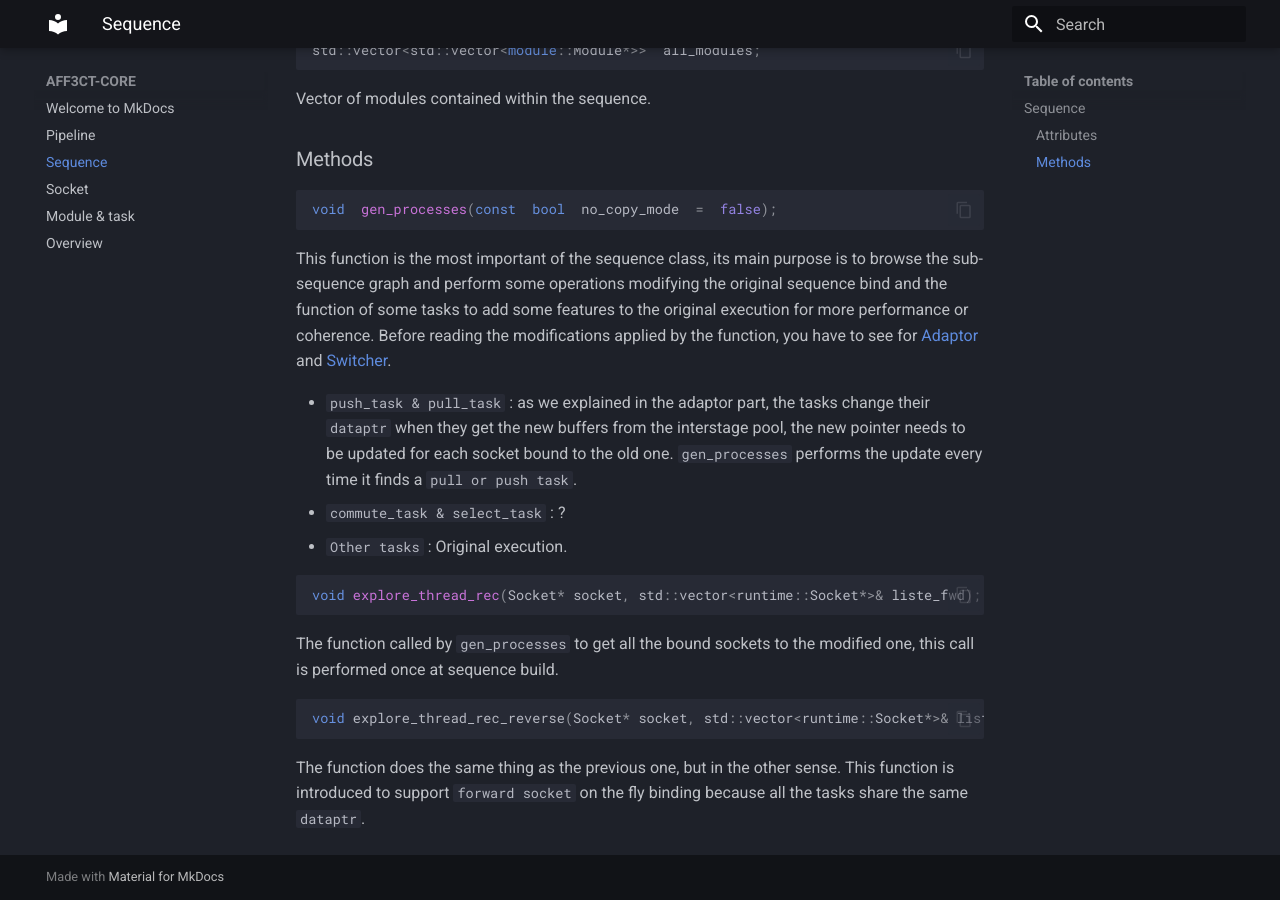
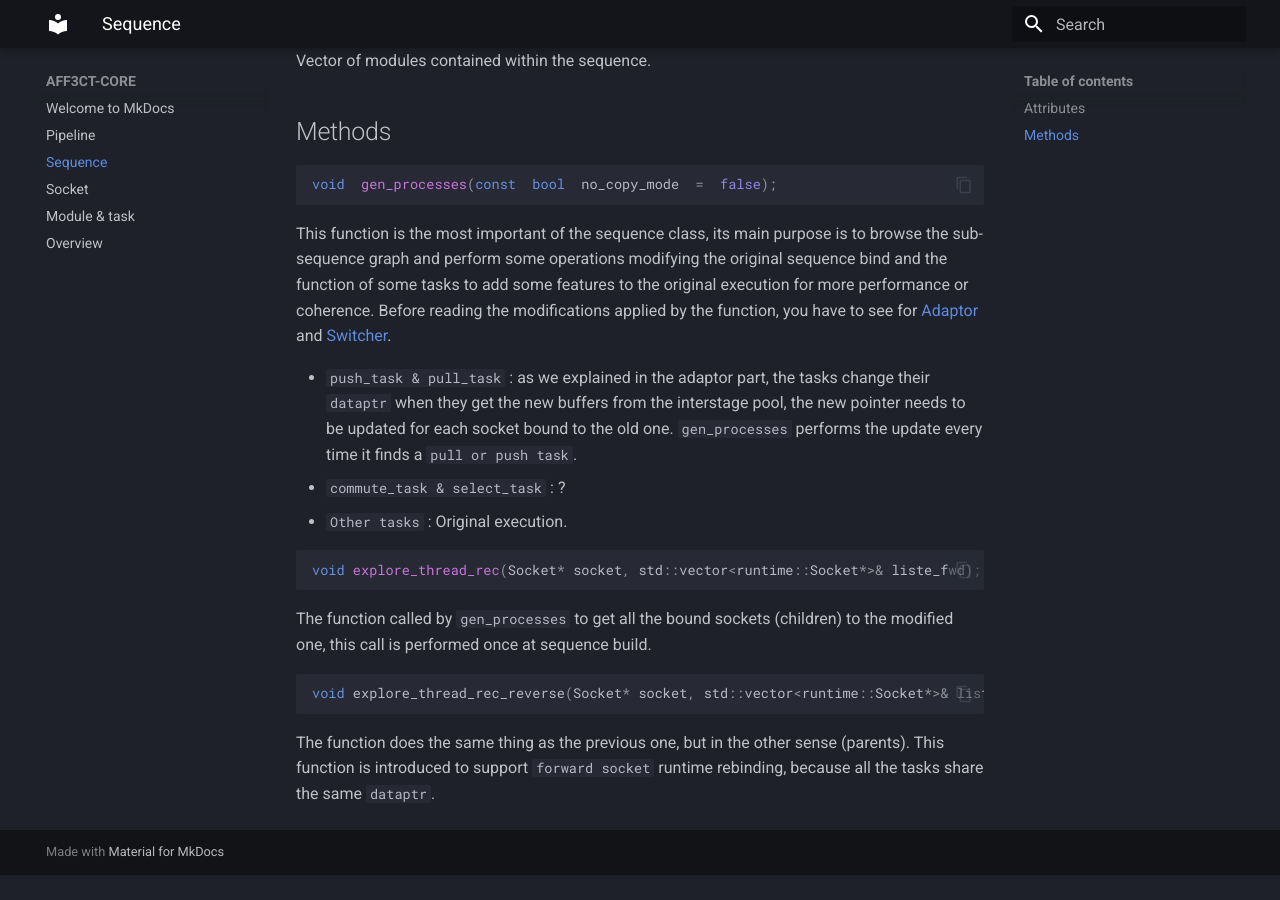
Before and after one commit to aff3ct/streampu, an MkDocs documentation site: the page built from docs/Sequence.md, in a window 1280 px wide and 900 px high, scrolled down 1158 px. Built offline with MkDocs 1.6.1 and Material for MkDocs 9.7.7, drawn with Linux system fonts in a browser that asks for light colours; after the commit the page ends 2033 px from its top, so only the background shows below that; some of the changed text lies outside the part shown.

````diff
--- a/docs/Sequence.md
+++ b/docs/Sequence.md
@@ -1,4 +1,4 @@
-## Sequence
+# Sequence
 
 
 Sequence is  a set of task bounded following a specific order of execution.
@@ -7,11 +7,11 @@
 
 Before going through sequence attributes and methods, you have to read about the  [sub-sequences](Sub-sequence.md).
 
-### Attributes
+## Attributes
 ```cpp
 size_t  n_threads;
 ```
-Thread number executing the sequence.
+- Thread number executing the sequence.
 
 ```cpp
 std::vector<tools::Digraph_node<Sub_sequence>*>  sequences;
@@ -32,7 +32,7 @@
 Vector of modules contained within the sequence.
 
 
-###  Methods
+##  Methods
 
 ```cpp
 void  gen_processes(const  bool  no_copy_mode  =  false);
@@ -46,9 +46,9 @@
 ```cpp
 void explore_thread_rec(Socket* socket, std::vector<runtime::Socket*>& liste_fwd);
 ```
-The function called by `gen_processes` to get all the bound sockets to the modified one, this call is performed once at sequence build.
+The function called by `gen_processes` to get all the bound sockets (children) to the modified one, this call is performed once at sequence build.
 
 ```cpp
 void explore_thread_rec_reverse(Socket* socket, std::vector<runtime::Socket*>& liste_fwd)
 ```
-The function does the same thing as the previous one, but in the other sense. This function is introduced to support `forward socket` on the fly binding because all the tasks share the same `dataptr`.
+The function does the same thing as the previous one, but in the other sense (parents). This function is introduced to support `forward socket` runtime rebinding, because all the tasks share the same `dataptr`.
````
Also changed, not shown: docs/Socket.md (+9 -10 lines), docs/assets/bind_permission.png (added), docs/assets/task_example-1.png (added).
